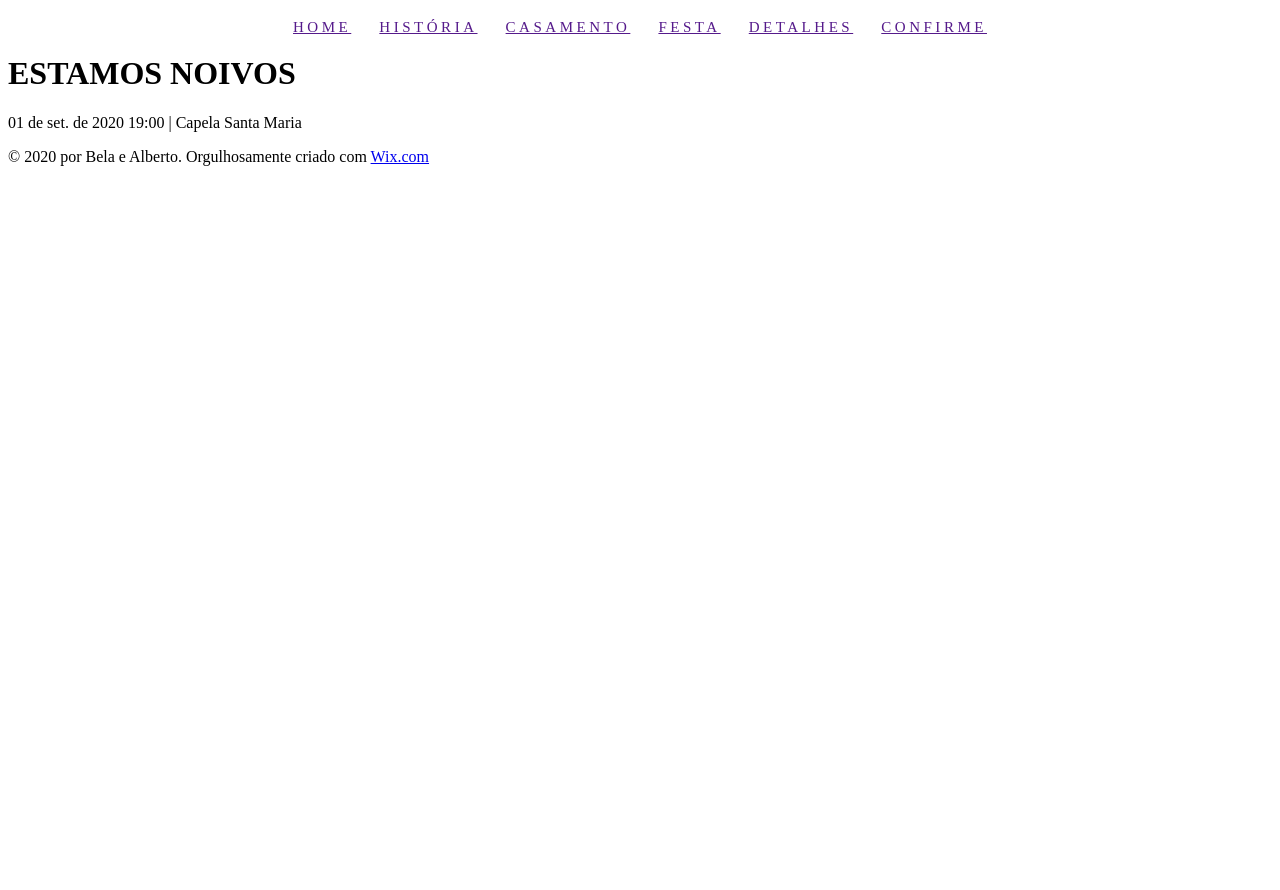
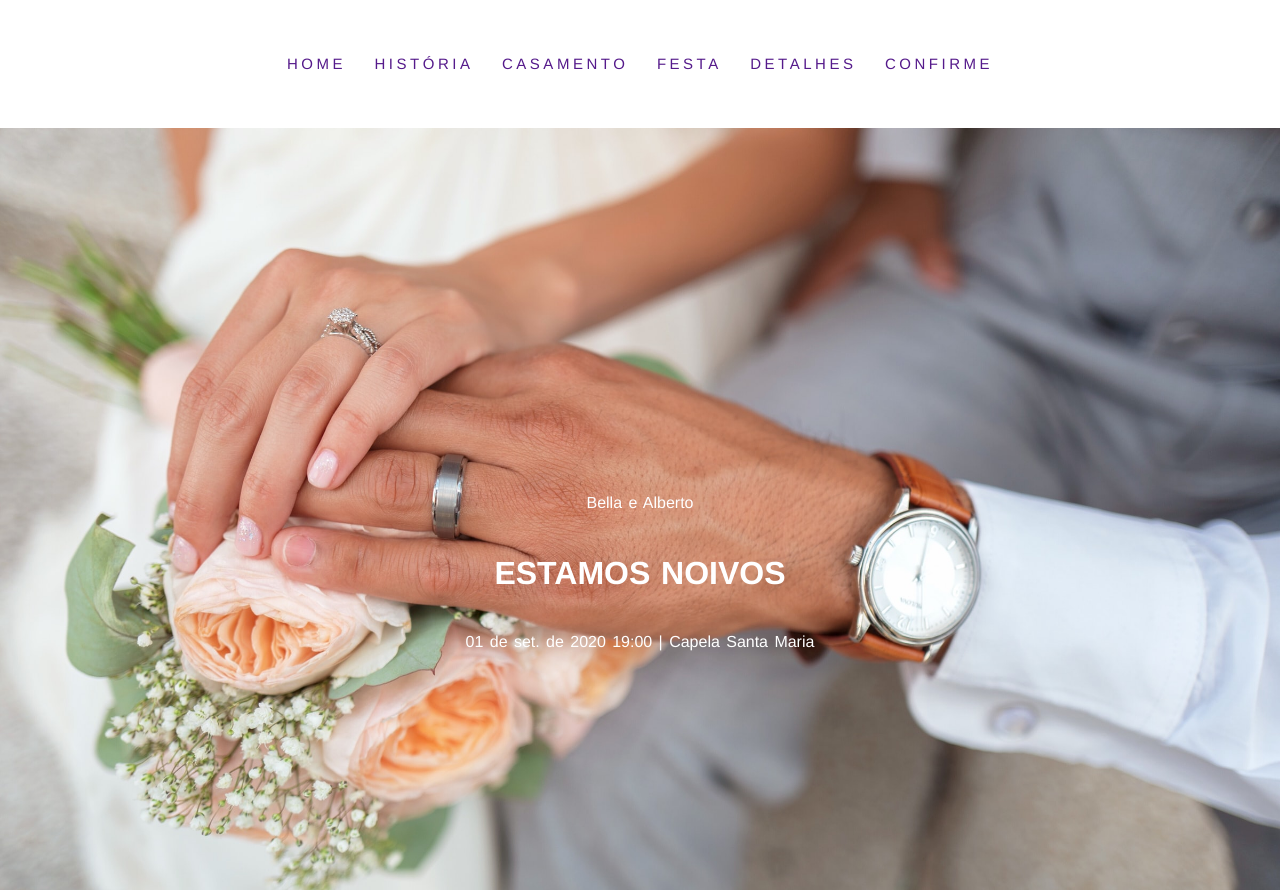
Before and after one commit to luzialeticia/site-parallax, a plain HTML site: page index.html in a window 1280 px wide. Shown: the top 890 px of the page. Before the commit the page ends 800 px from the top, so only its background shows below. Drawn offline with Linux system fonts and the light colour scheme.

Commit message:
Fazendo o efeito parallax, ajustando parágrafos e h1

```diff
--- a/css/style.css
+++ b/css/style.css
@@ -4,12 +4,37 @@
           box-sizing: border-box;
 }
 
+body, html {
+    margin: 0;
+    padding: 0;
+    height: 100%;
+    font-family: 'Montserrat', Helvetica, sans-serif;
+    font-size: 16px;
+    color: #fff;
+    text-align: center;
+    line-height: 3rem;
+    word-spacing: .12rem;
+}
+
+a {
+    text-decoration: none;
+}
+
+h1 {
+    text-transform: capitalize;
+    white-space: nowrap;
+}
+
+p {
+    white-space: nowrap;
+}
+
 /* NAVBAR */
 .navbar {
-    position: fixed;
     left: 0;
     top: 0;
     width: 100%;
+    height: 16%;
     padding: 5px 0;
     font-size: 15px;
     text-transform: uppercase;
@@ -37,7 +62,27 @@ li {
     display: inline-block;
 }
 
-.container {
+.parallax {
+    height: 100%;
+    background-image: url("/img/drew-coffman-llWjwo200fo-unsplash.jpg");
+    background-attachment: fixed;
+    background-position: center;
+    background-repeat: no-repeat;
+    background-size: cover;
+    display: flex;
+    justify-content: center;
+    align-items: center;
+}
+
+.info {
+    margin-top: 7%;
+    max-width: 32%;
+    text-align: center;
+}
+
+/* .container {
     width: 100%;
-    height: 100%;
+    height: 100vh;
+    margin: 0 auto
+    background-image: url("/img/drew-coffman-llWjwo200fo-unsplash.jpg");
 }
--- a/index.html
+++ b/index.html
@@ -36,7 +36,7 @@
         </div>
     </div>
 
-    <div class="container">
+    <div class="parallax">
         <div class="info">
             <p class="special">Bella e Alberto</p>
             <h1>ESTAMOS NOIVOS</h1>
```
